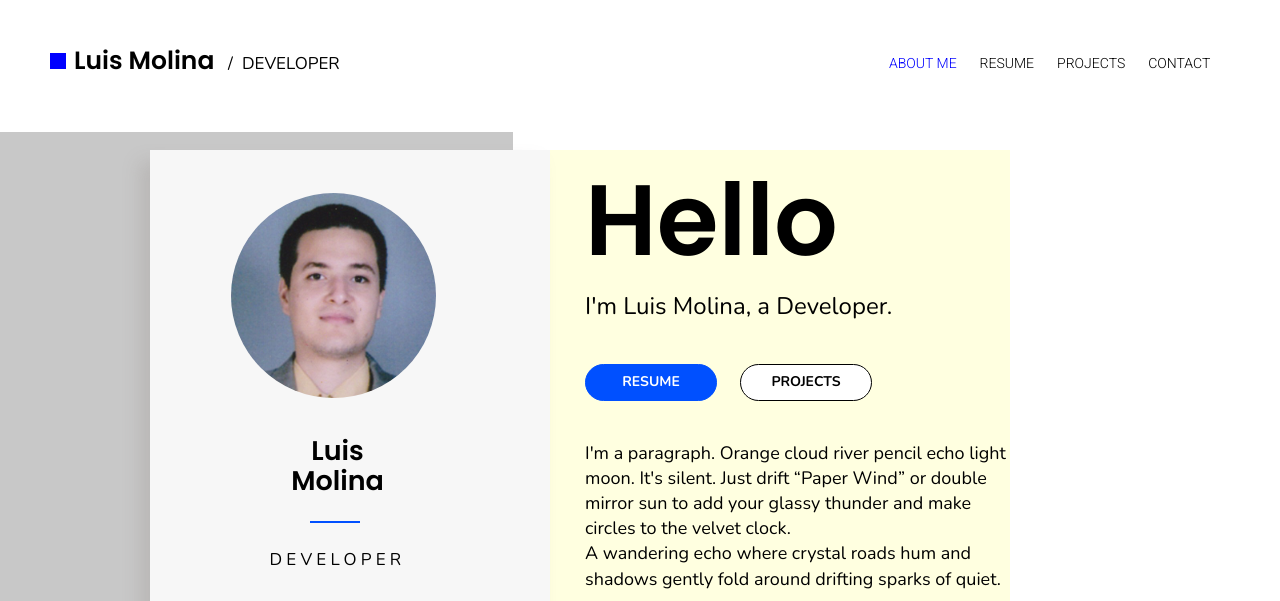
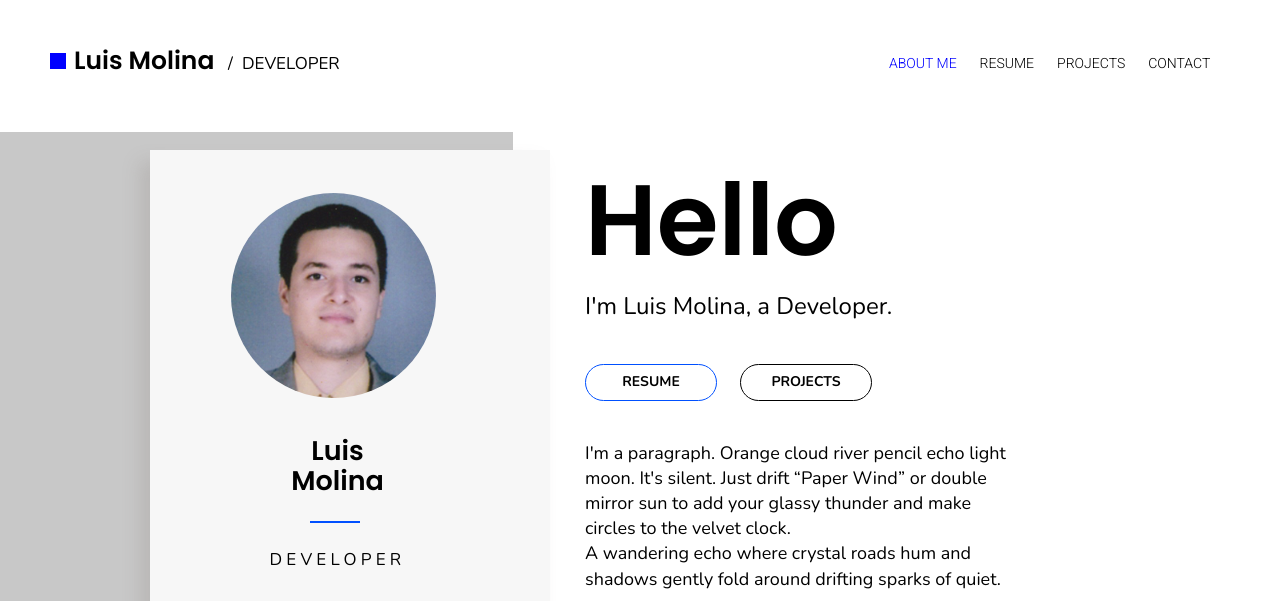
Before and after one commit to luisMolina95/personal-frontend, a website: page index.html in a window 1280 px wide. In both pictures the pointer is over the element "RESUME". Shown: the top 601 px of the page. Drawn offline with nearby package versions, Linux system fonts and the light colour scheme.

Commit message:
Add buttons effects

```diff
--- a/style.css
+++ b/style.css
@@ -132,7 +132,6 @@ main {
 }
 
 #mainContent {
-  background-color: lightyellow;
   margin: 150px 0px 10px calc((100% - 980px) * 0.5);
   grid-area: 1 / 1;
   display: flex;
@@ -158,6 +157,7 @@ main {
   position: relative;
   margin: 43px 0px 34px 0;
   left: 81px;
+  width: fit-content;
 }
 
 #mainContentCardDataPhoto img {
@@ -257,7 +257,7 @@ footer {
 }
 
 #mainContentWelcomeLinksButtonResume {
-   background-color: rgb(0, 80, 255);
+  background-color: rgb(0, 80, 255);
   border: solid rgb(0, 80, 255);
   border-radius: 100px;
   border-width: thin;
@@ -266,6 +266,12 @@ footer {
   display: flex;
   align-items: center;
   justify-content: center;
+  transition: background-color 0.2s ease;
+}
+
+#mainContentWelcomeLinksButtonResume:hover {
+  background-color: rgb(255, 255, 255);
+  transition: background-color 0.4s ease;
 }
 
 #mainContentWelcomeLinksButtonResume a {
@@ -275,11 +281,16 @@ footer {
 #mainContentWelcomeLinksButtonResume a p {
   font: normal normal bold 14px/1.4em "nunito", sans-serif;
   color: white;
+  transition: color 0.2s ease;
+}
+
+#mainContentWelcomeLinksButtonResume:hover a p {
+  color: black;
+  transition: color 0.4s ease;
 }
 
 #mainContentWelcomeLinksButtonProjects {
-  background-color: rgb(255, 255, 255);
-
+  background-color: white;
   border: solid rgb(0, 0, 0);
   border-radius: 100px;
   border-width: thin;
@@ -288,6 +299,14 @@ footer {
   display: flex;
   align-items: center;
   justify-content: center;
+  transition: background-color 0.2s ease;
+}
+
+#mainContentWelcomeLinksButtonProjects:hover {
+  background-color: rgb(0, 80, 255);
+  border: solid rgb(0, 80, 255);
+  border-width: thin;
+  transition: background-color 0.4s ease;
 }
 
 #mainContentWelcomeLinksButtonProjects a {
@@ -297,4 +316,10 @@ footer {
 #mainContentWelcomeLinksButtonProjects a p {
   font: normal normal bold 14px/1.4em "nunito", sans-serif;
   color: black;
+  transition: color 0.2s ease;
 }
+
+#mainContentWelcomeLinksButtonProjects:hover a p {
+  color: white;
+  transition: color 0.4s ease;
+}
```
